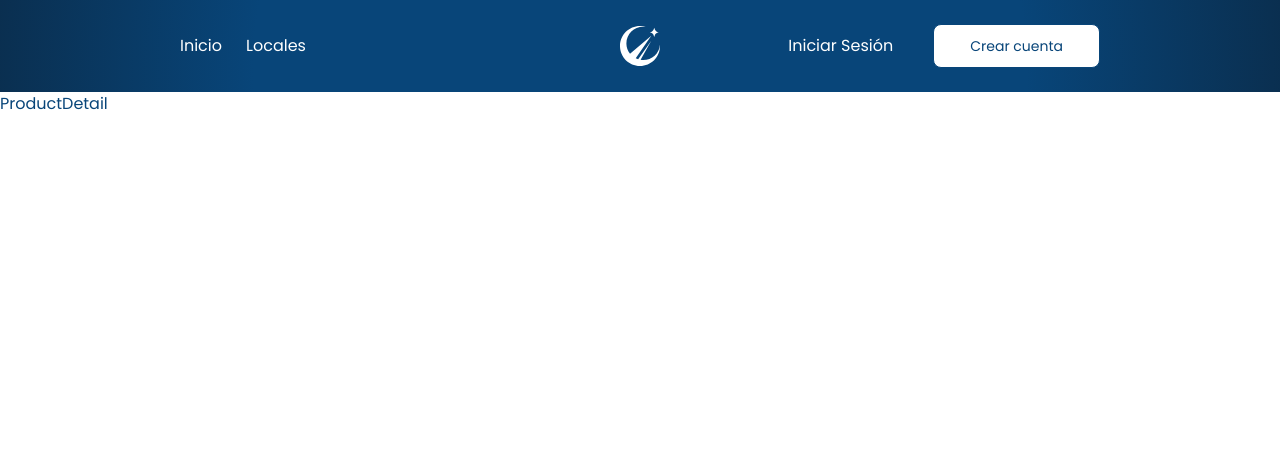
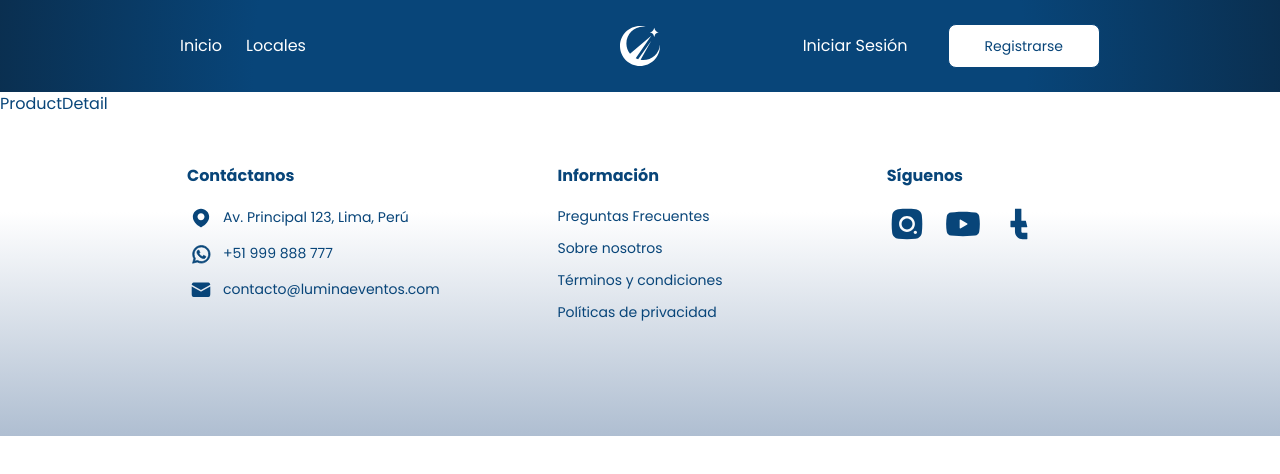
Before and after one commit to elynzx/lumina-frontend, a React (Vite) app: page /producto/1 in a window 1280 px wide. Shown: the top 474 px of the page. Built offline with nearby package versions, Linux system fonts and the light colour scheme.

Commit message:
feat: add layout

```diff
--- a/src/App.tsx
+++ b/src/App.tsx
@@ -5,11 +5,13 @@ import { Register } from "@/pages/Register";
 import { Catalog } from "@/pages/Catalog";
 import { ProductDetail } from "@/pages/ProductDetail";
 import { Payment } from "@/pages/Payment";
+import Layout from "@/components/organism/Layout";
 
 export default function App() {
   const routes = useRoutes([
     {
       path: "/",
+      element: <Layout />,
       children: [
         { path: "/", element: <Home /> },
         { path: "/login", element: <Login /> },
--- a/src/components/organism/Header/index.tsx
+++ b/src/components/organism/Header/index.tsx
@@ -1,18 +1,16 @@
 import { Button } from "@/components/atomic/Button";
 import logomark from "@/assets/logo/logomark.svg"
 import logotype from "@/assets/logo/logotype.svg"
+import { useLocation } from "react-router-dom";
 
-interface Props {
-  onClickAction: () => void;
-  buttonText: string;
-  isHome?: boolean;
-}
+export const Header = () => {
 
-export const Header = ({
-  onClickAction,
-  buttonText,
-  isHome = true,
-}: Props) => (
+  const location = useLocation();
+  const isHome = location.pathname === "/";
+
+  const handleClick = () => {};
+
+  return (
     <header
       className={`w-full grid grid-cols-[1fr_auto_1fr] items-center px-[180px] py-6 ${
         isHome ? 'bg-header-home' : 'bg-gradient-radial'
@@ -36,7 +34,8 @@ export const Header = ({
         <a href="/login" className="text-white hover:underline">
           Iniciar Sesión
         </a>
-      <Button text={buttonText} onClick={onClickAction} variant="secondary" />
+        <Button text="Registrarse" onClick={handleClick} variant="secondary" />
       </div>
     </header>
   );
+};
--- /dev/null
+++ b/src/components/organism/Layout/index.tsx
@@ -0,0 +1,13 @@
+import { Outlet } from "react-router-dom";
+import { Header } from "../Header";
+import { Footer } from "../Footer";
+
+export default function Layout() {
+  return (
+    <>
+      <Header />
+        <Outlet />
+      <Footer />
+    </>
+  );
+}
--- a/src/pages/Catalog/index.tsx
+++ b/src/pages/Catalog/index.tsx
@@ -4,10 +4,6 @@ import { Footer } from "@/components/organism/Footer";
 
 export const Catalog = () => {
     return (
-        <>
-            <Header onClickAction={() => { }} buttonText="Crear cuenta" isHome={false} />
-            <ProductsSection />
-            <Footer />
-        </>
+        <ProductsSection />
     )
 };
--- a/src/pages/Home/index.tsx
+++ b/src/pages/Home/index.tsx
@@ -8,14 +8,10 @@ import { Header } from "@/components/organism/Header";
 export const Home = () => {
     return (
         <>
-            <Header onClickAction={() => { }} buttonText="Crear cuenta" isHome={true} />
             <DistrictSection />
             <HowWorksSection />
             <TypeEventSection />
             <VenuePreviewSection />
-            <Footer
-
-            />
         </>
     )
 };
--- a/src/pages/ProductDetail/index.tsx
+++ b/src/pages/ProductDetail/index.tsx
@@ -1,9 +1,6 @@
-import { Header } from "@/components/organism/Header";
-
 export const ProductDetail = () => {
     return (
         <>
-            <Header onClickAction={() => { }} buttonText="Crear cuenta" isHome={false} />
             <div>ProductDetail</div>
         </>
     )
```
Lines whose indentation alone changed are shown as unchanged.
